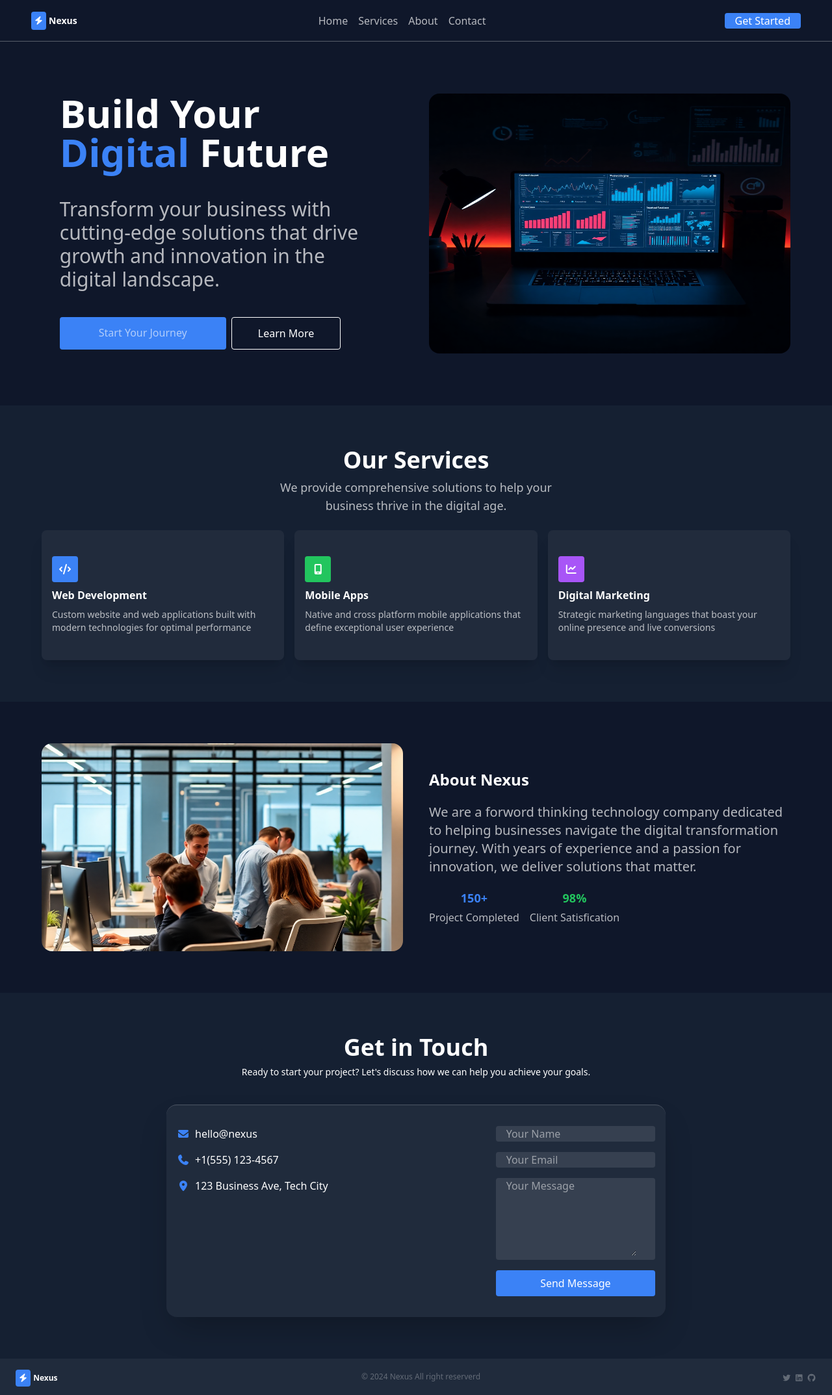
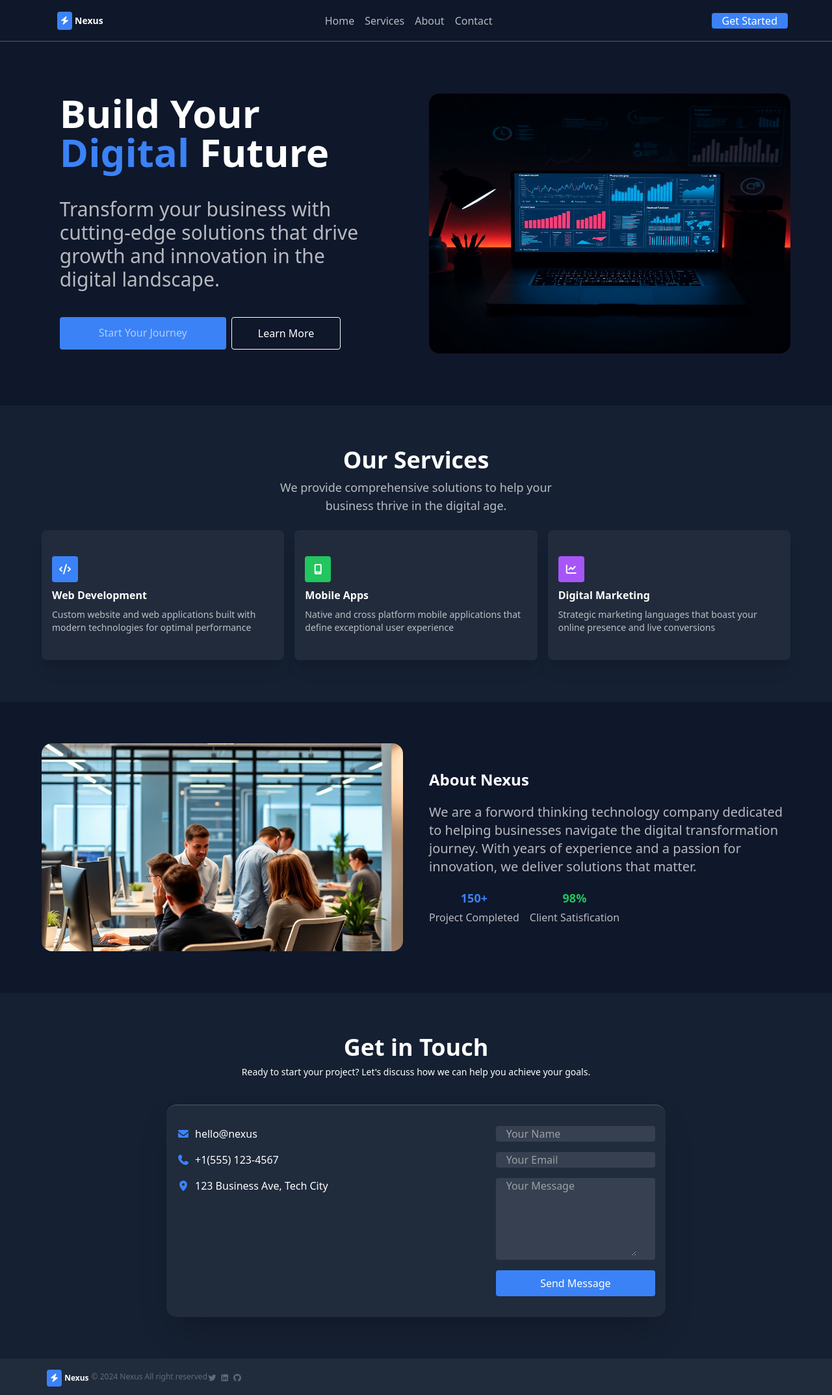
Before and after one commit to johneneh/tailwind-assignment, a website: page index.html in a window 1280 px wide. Shown: the whole page at 65% size. Drawn offline with Linux system fonts and the light colour scheme.

Commit message:
worked on responsiveness

```diff
--- a/index.html
+++ b/index.html
@@ -16,7 +16,7 @@
 
    <header class="h-16 max-w-full border-b border-white/30 sticky z-50 top-0 px-4 bg-dark-blue">
         <nav class="flex h-full w-full justify-between items-center lg:p-8">
-           <div class="flex items-center">
+           <div class="flex items-center ml-10">
                 <span class="bg-light-blue rounded  px-1 pb-1 ">
                     <i class="fa-solid fa-bolt text-white text-xs "></i>
                 </span>
@@ -27,7 +27,7 @@
 
             <!------- MOBILE NAV RESPONSE ------>
 
-           <div class="md:hidden lg:hidden">
+           <div class="md:hidden lg:hidden mr-5">
                 <button>
 
                     <i class="fa-solid fa-bars text-white"></i>
@@ -50,7 +50,7 @@
 
             </div>
 
-            <div class="hidden md:flex lg:flex bg-light-blue text-white px-4 rounded">
+            <div class="hidden md:flex lg:flex bg-light-blue text-white px-4 rounded mr-5">
                 <a href="#">Get Started</a>
             </div>
         </nav>
@@ -222,9 +222,9 @@
 
     <!----------------------------------------------------FOOTER SECTION------------------------------------------------->
 
-    <footer class="bg-blue-shade/95 w-full px-6 py-4">
-       <div class="md:flex md:flex-row justify-between items-center">
-            <div>
+    <footer class="bg-blue-shade/95 w-full px-6 py-4 ">
+       <div class="md:flex md:flex-row  flexjustify-between items-center">
+            <div class="ml-12">
                 <span class="bg-light-blue rounded pb-1 pl-1 ">
                     <i class="fa-solid fa-bolt text-white text-xs "></i>
                 </span>
@@ -232,10 +232,10 @@
             </div>
 
             <div class="text-white/30 text-xs">
-                &copy; 2024 Nexus All right reserverd
+                &copy; 2024 Nexus All right reserved
             </div>
 
-            <div>
+            <div class="mr-8">
                 <i class="fa-brands fa-twitter text-white/30 text-xs"></i>
                 <i class="fa-brands fa-linkedin text-white/30 text-xs"></i>
                 <i class="fa-brands fa-github text-white/30 text-xs"></i>
```
Also changed, not shown: css/output.css.
